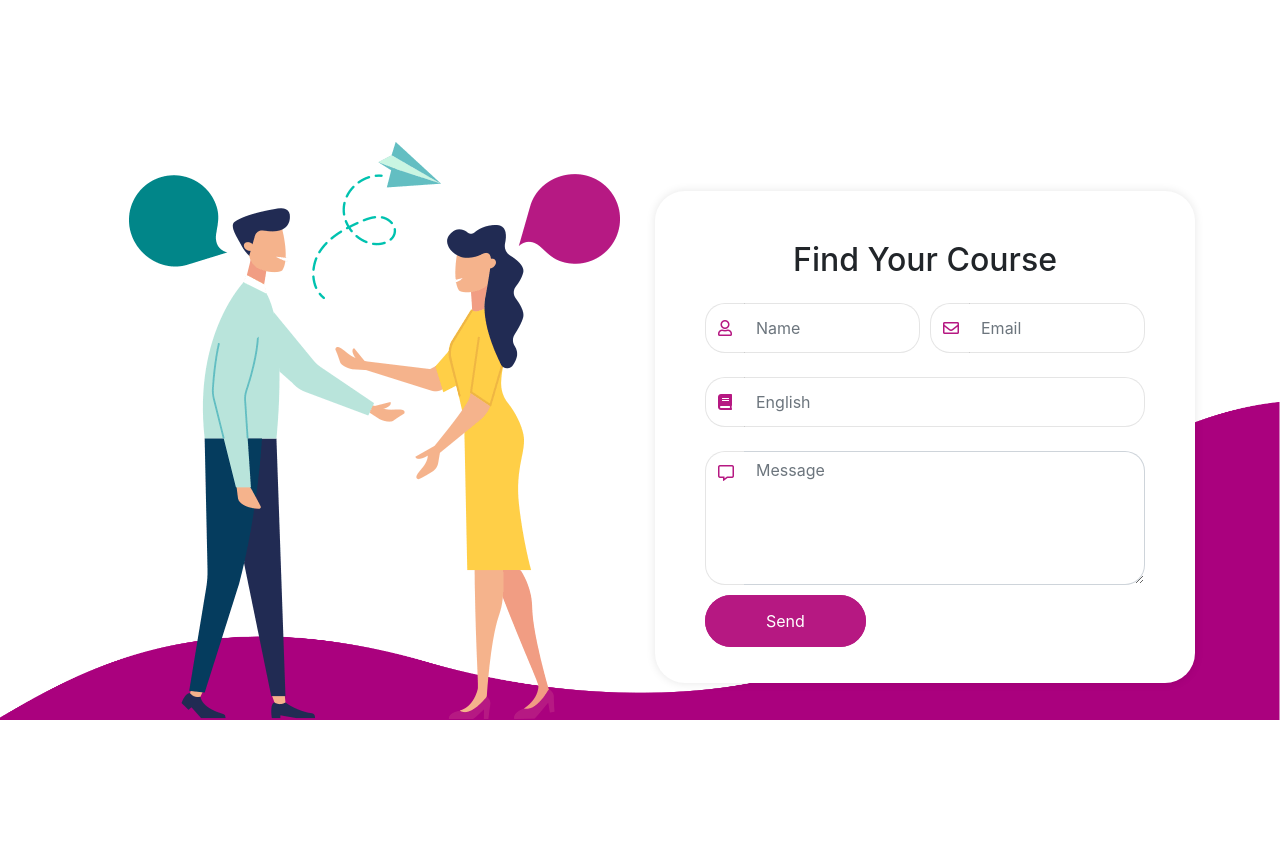
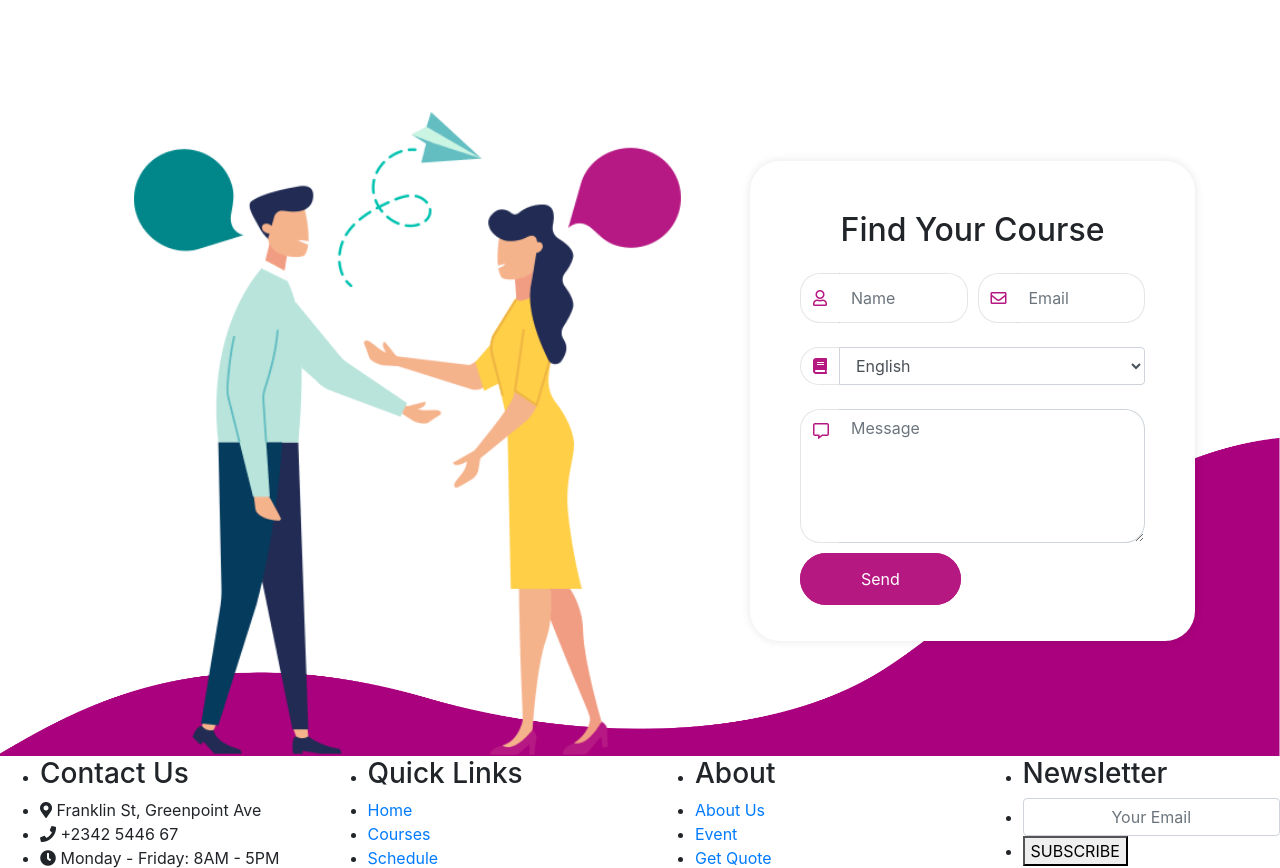
Before and after one commit to vominhcuong2501/bc29_SCSS, a plain HTML site: page index.html in a window 1280 px wide. Shown: the part 1560-2428 px from the top of the page. Before the commit the page ends 2281 px from the top, so only its background shows below. Drawn offline with nearby package versions, Linux system fonts and the light colour scheme; a web font is replaced by a local one.

Commit message:
update baitap scss

```diff
--- a/index.html
+++ b/index.html
@@ -91,14 +91,14 @@
                     <h2>The language teaching experts</h2>
                 </div>
                 <div class="col-xl-6 col-md-12 carousel-right wow animate__animated  animate__zoomIn">
-                    <img src="./images/hero_team.png" alt="" style="width:100">
+                    <img src="./images/hero_team.png" alt="" style="width:100%">
                 </div>
             </div>
         </div>
     </section>
 
     <section class="teacher">
-        <div class="teacher__list">
+        <div class="teacher__list container">
             <div class="row">
                 <div class="col-6 col-md-4 col-lg-3 wow animate__animated  animate__fadeInLeft">
                     <div class="teacher__item">
@@ -187,10 +187,10 @@
     <section class="form__DK">
         <div class="container">
             <div class="row">
-                <div class="col-12 col-lg-6 pr-1 wow animate__animated  animate__fadeInLeft">
-                    <img src="./images/conatct_inner.png" alt="">
+                <div class="col-12 col-lg-7 pr-1 wow animate__animated  animate__fadeInLeft">
+                    <img src="./images/conatct_inner.png" alt="" style="width:100%">
                 </div>
-                <div class="col-12 col-lg-6 form__input wow animate__animated  animate__fadeInRight">
+                <div class="col-12 col-lg-5 form__input wow animate__animated  animate__fadeInRight">
                     <form>
                         <h2 class="text-center">Find Your Course</h2>
                         <div class="form-row align-items-center mt-4">
@@ -218,15 +218,20 @@
                         <div class="form-group">
                             <div class="col-12" style="padding: 0;">
                                 <div class="input-group mb-4">
-                                  <div class="input-group-prepend">
-                                    <div class="input-group-text">
-                                        <i class="fas fa-book"></i>
+                                    <div class="input-group-prepend">
+                                        <span class="input-group-text">
+                                            <i class="fas fa-book"></i>
+                                        </span>
                                     </div>
-                                  </div>
-                                  <input type="text" class="form-control" placeholder="English">
+                                    <select class="form-control" id="selected">
+                                        <option>English</option>
+                                        <option>French</option>
+                                        <option>Spanish</option>
+                                        <option>German</option>
+                                    </select>
                                 </div>
-                              </div>
-                        </div>
+                            </div>
+						</div>
                         <div class="form-group">
                             <div class="col-12" style="padding: 0;">
                                 <div class="input-group mb-4">
@@ -245,6 +250,98 @@
             </div>
         </div>
     </section>
+
+
+    <footer class="footer">
+        <div class="footer__list">
+            <div class="row">
+                <div class="col-12 col-md-6 col-lg-3 ">
+                    <div class="footer__item">
+                        <ul>
+                            <li>
+                                <h3>Contact Us</h3>
+                            </li>
+                            <li>
+                                <span><i class="fas fa-map-marker-alt"></i> Franklin St, Greenpoint Ave</span>
+                            </li>
+                            <li>
+                                <span><i class="fas fa-phone"></i> +2342 5446 67</span>
+                            </li>
+                            <li>
+                                <span><i class="fas fa-clock"></i> Monday - Friday: 8AM - 5PM</span>
+                            </li>
+                            <li>
+                                <a href=""><i class="fab fa-twitter"></i></a>
+                                <a href=""><i class="fab fa-instagram"></i></a>
+                                <a href=""><i class="fab fa-facebook-f"></i></a>
+                                <a href=""><i class="fab fa-youtube"></i></a>
+                            </li>
+                        </ul>
+                    </div>
+                </div>
+                <div class="col-12 col-md-6 col-lg-3">
+                    <div class="footer__item footer__link">
+                        <ul>
+                            <li class="underlight">
+                                <h3>Quick Links</h3>
+                            </li>
+                            <li>
+                                <a href="">Home</a>
+                            </li>
+                            <li>
+                                <a href="">Courses</a>
+                            </li>
+                            <li>
+                                <a href="">Schedule</a>
+                            </li>
+                            <li>
+                                <a href="">Blog</a>
+                            </li>
+                        </ul>
+                    </div>
+                </div>
+
+                <div class="col-12 col-md-6 col-lg-3  ">
+                    <div class="footer__item footer__link">
+                        <ul>
+                            <li class="underlight">
+                                <h3>About</h3>
+                            </li>
+                            <li>
+                                <a href="">About Us</a>
+                            </li>
+                            <li>
+                                <a href="">Event</a>
+                            </li>
+                            <li>
+                                <a href="">Get Quote</a>
+                            </li>
+                            <li>
+                                <a href="">Contact</a>
+                            </li>
+                        </ul>
+                    </div>
+                </div>
+
+                <div class="col-12 col-md-6 col-lg-3">
+                    <div class="footer__item">
+                        <ul>
+                            <li>
+                                <h3>Newsletter</h3>
+                            </li>
+                            <li>
+                                <input type="text" class="form-control text-center" placeholder="Your Email">
+                            </li>
+                            <li>
+                                <button class="btn_contact" href="">SUBSCRIBE</button>
+                            </li>
+                        </ul>
+                    </div>
+                </div>
+            </div>
+        </div>
+      </footer>
+
     <!-- Optional JavaScript -->
     <!-- jQuery first, then Popper.js, then Bootstrap JS -->
     <script src="https://code.jquery.com/jquery-3.3.1.slim.min.js"
```
